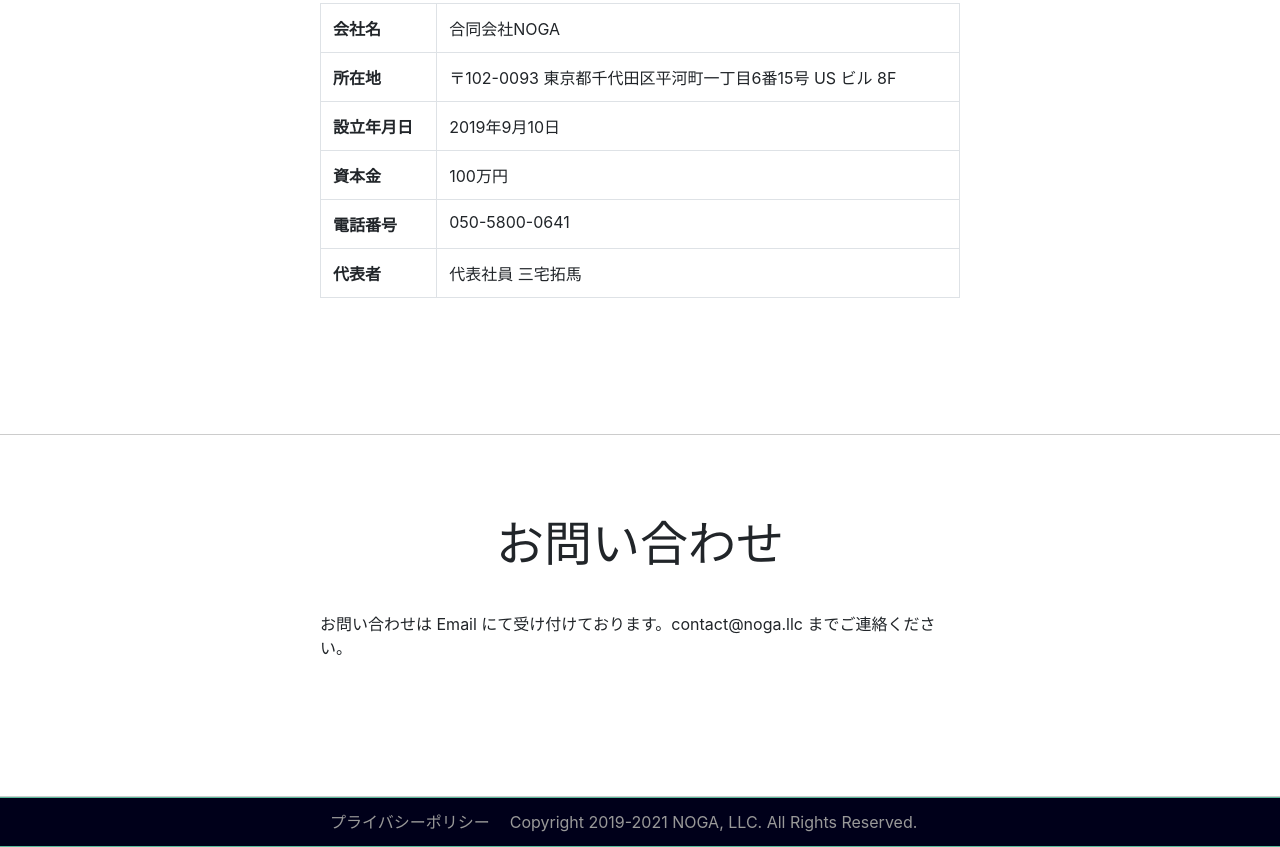
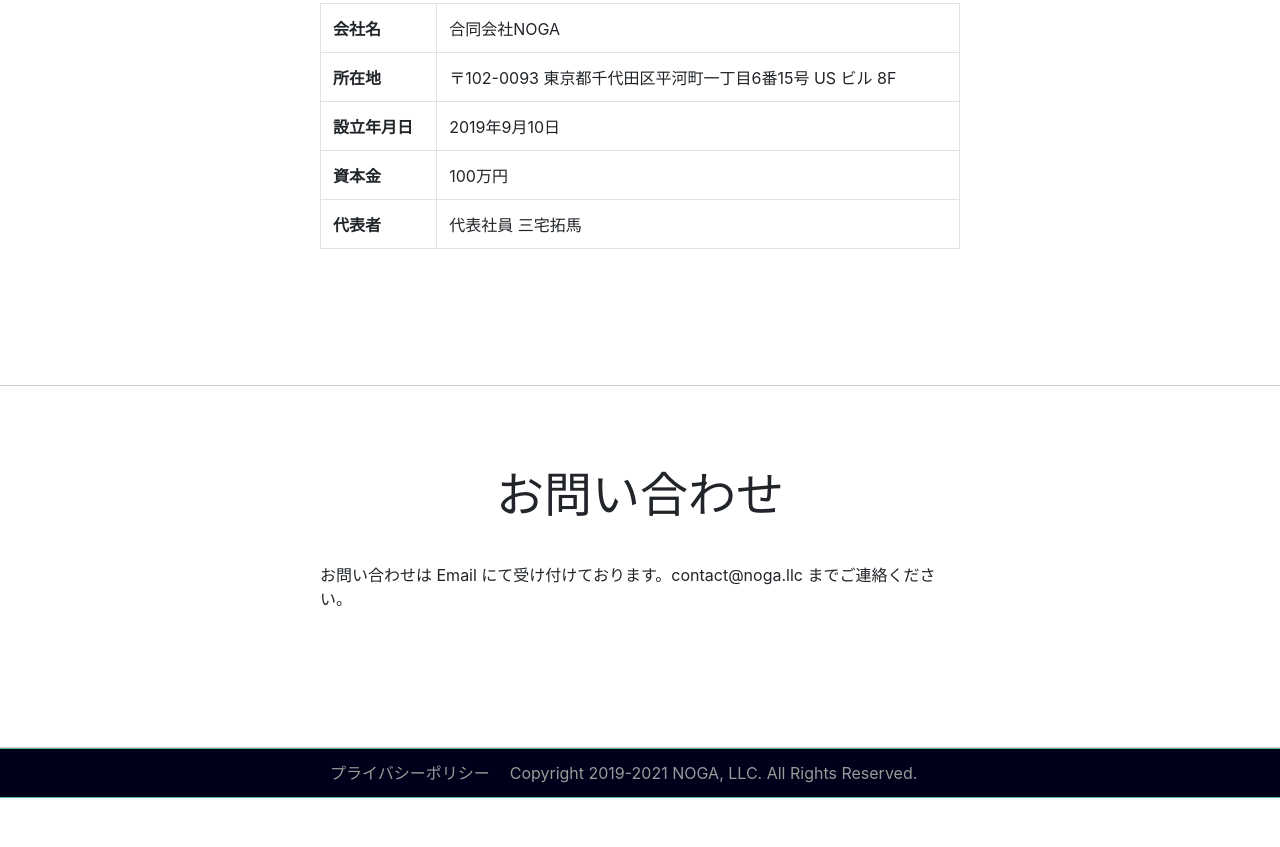
Before and after one commit to noga-llc/noga.llc, a plain HTML site: page index.html in a window 1280 px wide. Shown: the part 1687-2534 px from the top of the page. After the commit the page ends 2485 px from the top, so only its background shows below. Drawn offline with nearby package versions, Linux system fonts and the light colour scheme.

Commit message:
会社情報の電話を削除した

```diff
--- a/index.html
+++ b/index.html
@@ -112,10 +112,6 @@
                 <td>100万円</td>
               </tr>
               <tr>
-                <th>電話番号</th>
-                <td>050-5800-0641</td>
-              </tr>
-              <tr>
                 <th>代表者</th>
                 <td>代表社員 三宅拓馬</td>
               </tr>
```
